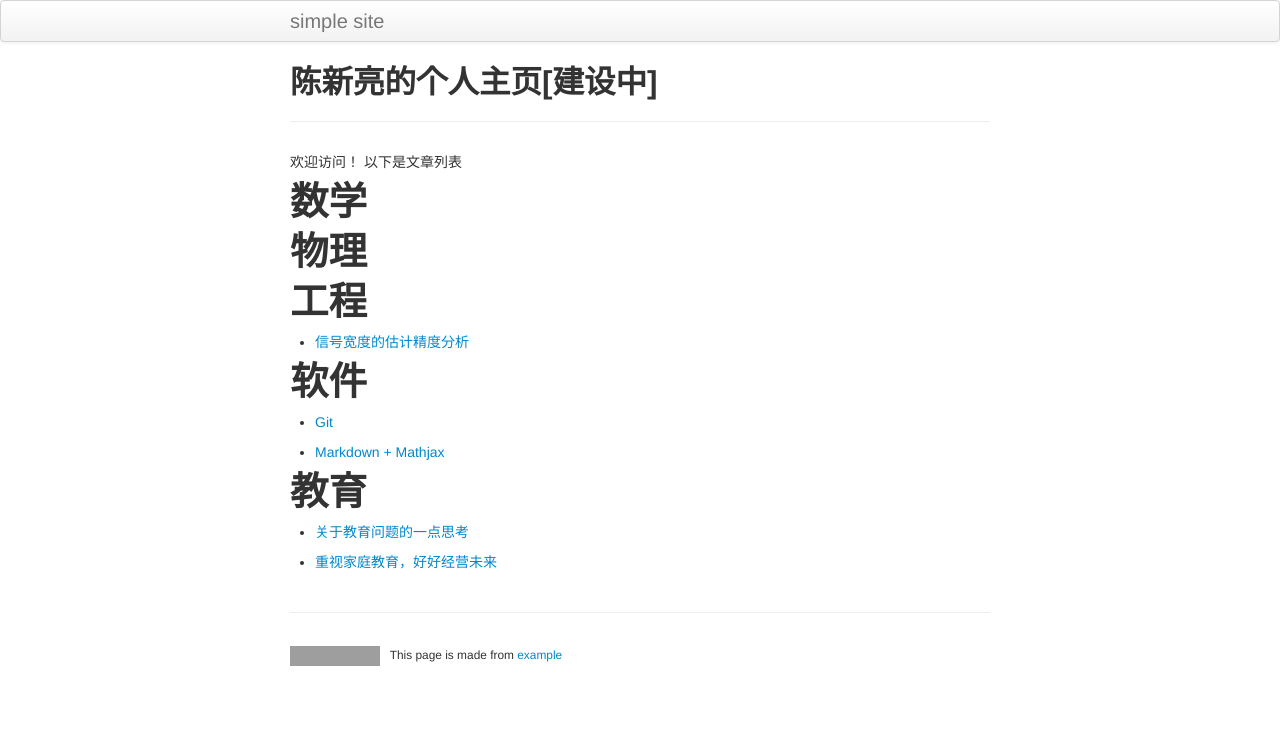
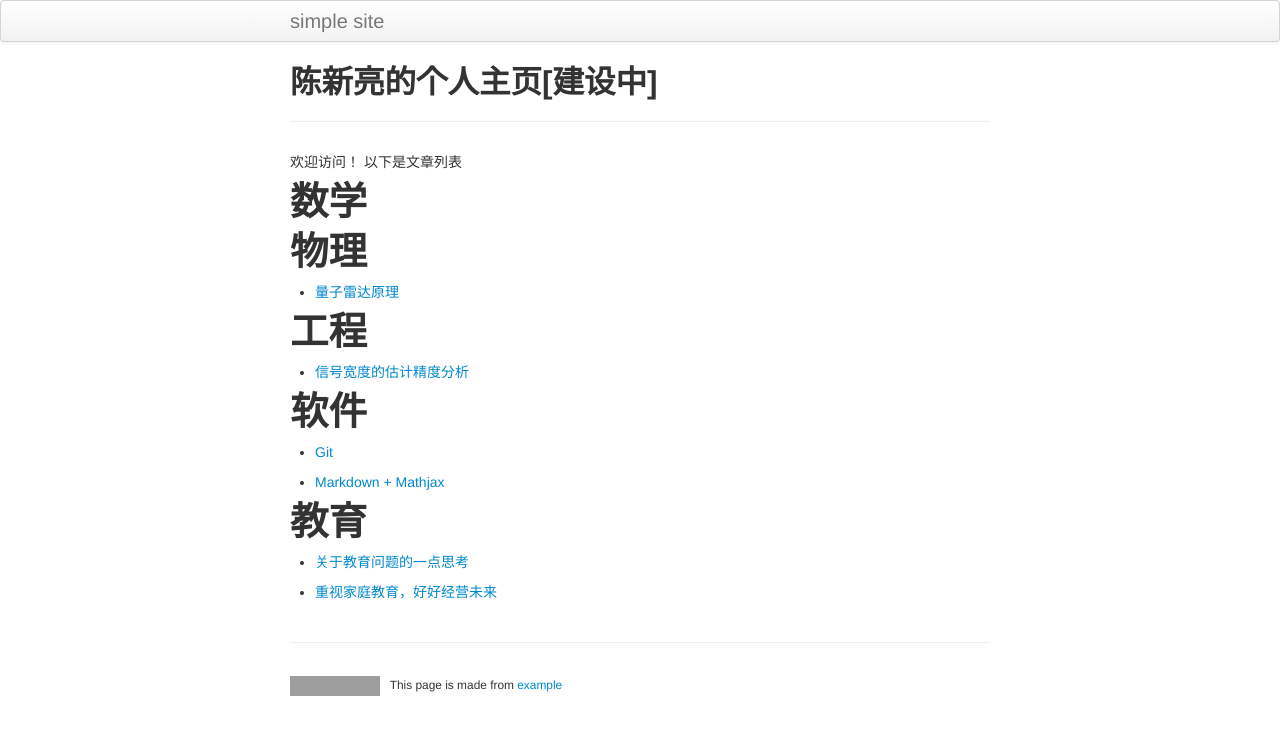
Before and after one commit to archerc/archerc.github.io, a Jekyll site: the page built from index.md, in a window 1280 px wide. Shown: the top 735 px of the page. Built offline with Jekyll 4.4.1, drawn with Linux system fonts in a browser that asks for light colours; grey boxes are pictures that could not be loaded.

Commit message:
add physics.html

```diff
--- a/index.md
+++ b/index.md
@@ -9,6 +9,8 @@ description: 陈新亮的个人主页[建设中]
 # 数学
 
 # 物理
+
+- [量子雷达原理](/page/physics.html)
 
 # 工程
 
```
